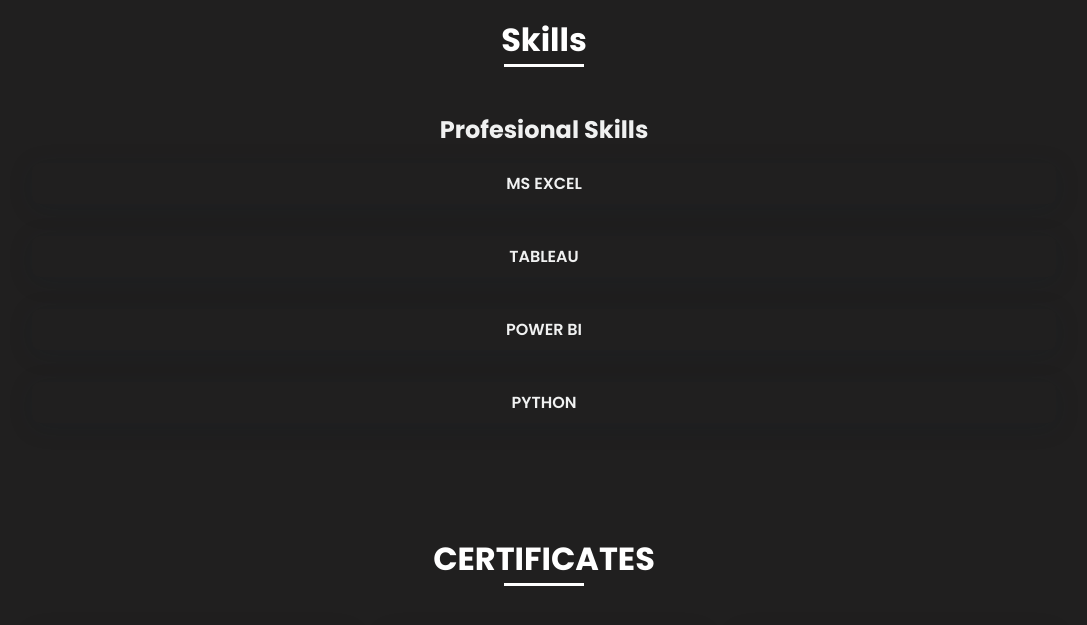
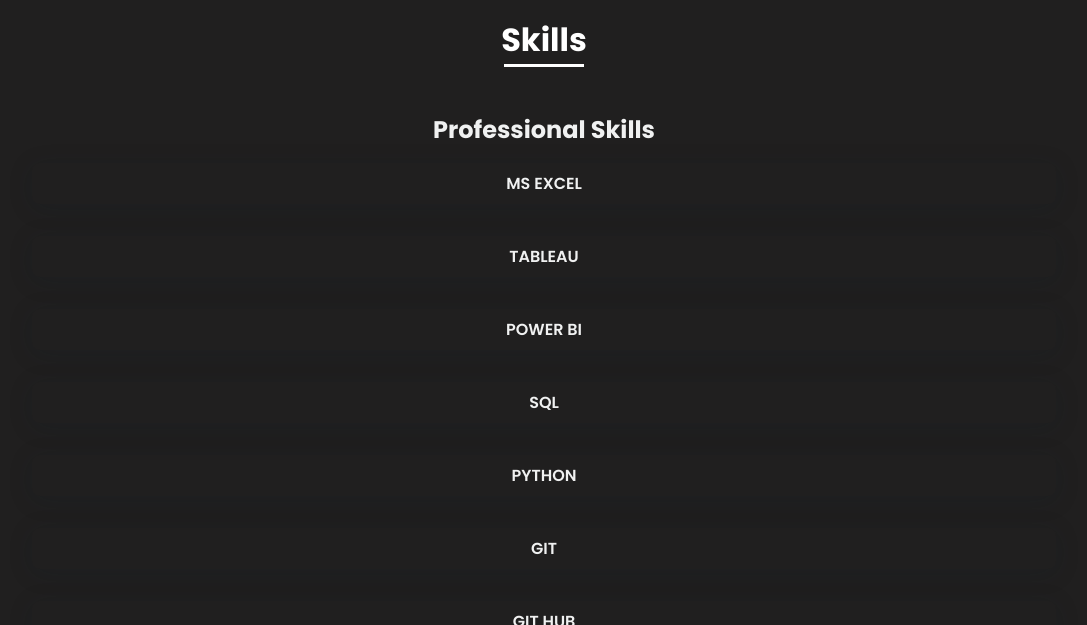
Before and after one commit to Priyadharshini19804/Portfolio-site, a plain HTML site: page index.html in a window 1280 px wide. Shown: the part 1410-2035 px from the top of the page, without its empty margins (96-1183 px from the left). Drawn offline with nearby package versions, Linux system fonts and the light colour scheme.

Commit message:
third commit

```diff
--- a/index.html
+++ b/index.html
@@ -83,7 +83,7 @@
 
                 <div class="skills__container " >
                     <div>
-                        <h2 class="skills__subtitle">Profesional Skills</h2>
+                        <h2 class="skills__subtitle">Professional Skills</h2>
                     </div>
 
                     <div class="bd-grid">
@@ -108,12 +108,28 @@
                             </div>
                         </div>
 
+                        <div class="skills__data">
+                            <div class="skills__names">
+                                <span class="skills__name">SQL</span>
+                            </div>
+                        </div>
 
                         <div class="skills__data">
                             <div class="skills__names">
                                 <span class="skills__name">PYTHON</span>
                             </div>
+                        </div>
 
+                        <div class="skills__data">
+                            <div class="skills__names">
+                                <span class="skills__name">GIT</span>
+                            </div>
+                        </div>
+
+                        <div class="skills__data">
+                            <div class="skills__names">
+                                <span class="skills__name">GIT HUB</span>
+                            </div>
                         </div>
                     </div>
 
@@ -206,7 +222,7 @@
                             <div class="work__overlay">
                                 <div class="work__content">
                                     <h3>Data Science Project</h3>
-                                    <p>TITANIC SURVIVAL PREDICTION</p>
+                                    <p>TITANIC SURVIVAL</p>
                                     <br>
                                     <a class="button" href="https://github.com/Priyadharshini19804/Priyadharshini19804/blob/main/TITANIC_SURVIVAL_PREDICTION.ipynb" target="_blank" role="button">View Project</a>
                                 </div>
```
